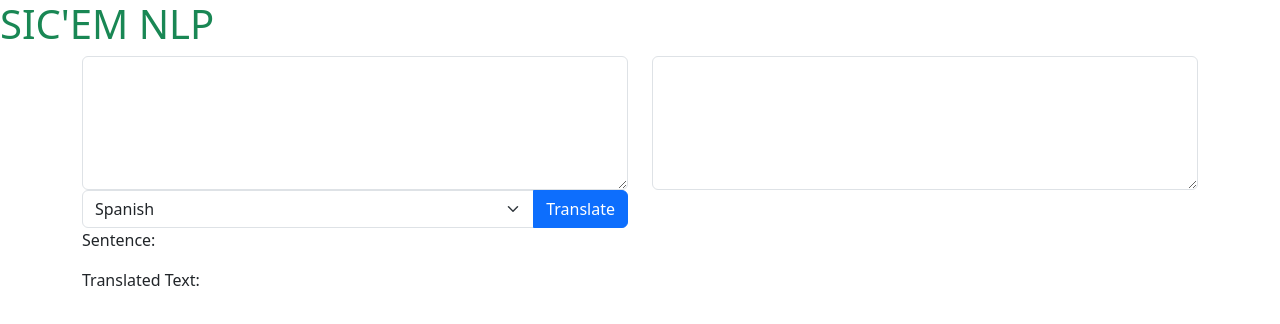
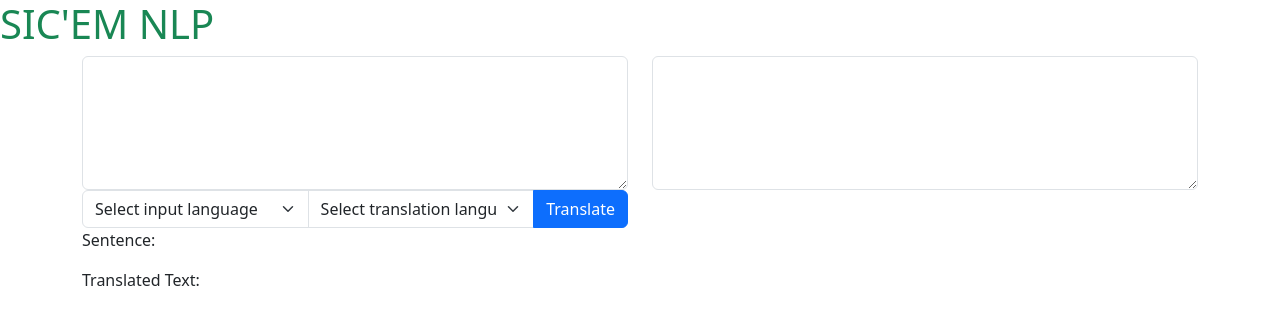
Before and after one commit to Baylor-AI/DivineTranslate, a React (Create React App) app in the folder bible-frontend/: page / in a window 1280 px wide. Shown: the top 324 px of the page. Built offline with nearby package versions, Linux system fonts and the light colour scheme.

Commit message:
add input language button

```diff
--- a/bible-frontend/src/App.js
+++ b/bible-frontend/src/App.js
@@ -8,13 +8,14 @@ import translateTextM from "./ModelTranslate";
 
 function App() {
   const [inputText, setInputText] = useState('');
-  const [targetLanguage, setTargetLanguage] = useState('es'); // Default: Spanish
+  const [inputLanguage, setInputLanguage] = useState('Set input language'); // Default: English
+  const [targetLanguage, setTargetLanguage] = useState('Set output language'); // Default: Spanish
   const [translatedText, setTranslatedText] = useState('');
 
   const handleTranslate = async () => {
-    if (inputText) {
-        if (targetLanguage === "cmn"){
-            const text = await translateTextM(inputText, "eng", targetLanguage);
+    if (inputText && inputLanguage !== targetLanguage) {
+      if (targetLanguage === "cmn") {
+        const text = await translateTextM(inputText, inputLanguage, targetLanguage);
         setTranslatedText(text);
         console.log(text);
       } else {
@@ -22,13 +23,32 @@ function App() {
         setTranslatedText(text);
         console.log(text);
       }
+    } else {
+      // Input and target languages are the same, or input text is empty.
+      // Handle this case as needed.
     }
   };
 
+  const languageOptions = {
+    es: 'Spanish',
+    en: 'English',
+    fr: 'French',
+    cmn: 'Mandarin Chinese',
+  };
+
   const languageCodeMap = {
-    es: 'spa', // Spanish
-    en: 'eng', // English
-    fr: 'fra', // French
+    es: 'spa',
+    en: 'eng',
+    fr: 'fra',
+    'Mandarin Chinese': 'cmn',
+  };
+
+  const handleInputChange = (e) => {
+    setInputLanguage(e.target.value);
+  };
+
+  const handleTargetChange = (e) => {
+    setTargetLanguage(e.target.value);
   };
 
   const wordSelectorData = {
@@ -39,22 +59,45 @@ function App() {
 
   return (
     <div className="App">
-            <h1 className="text-success">  SIC'EM NLP </h1>
-            <div class="container">
+      <h1 className="text-success">SIC'EM NLP</h1>
+      <div className="container">
         <div className="row">
           <div className="col s12 m6">
             <div className="form-group">
-                            <textarea className="form-control" id="exampleFormControlTextarea1" rows="5" value={inputText}
-        onChange={(e) => setInputText(e.target.value)}></textarea>
+              <textarea
+                className="form-control"
+                id="exampleFormControlTextarea1"
+                rows="5"
+                value={inputText}
+                onChange={(e) => setInputText(e.target.value)}
+              ></textarea>
             </div>
             <div className="input-group">
-
-                        <select className="form-select" aria-label="Default select example" value={targetLanguage} onChange={(e) => setTargetLanguage(e.target.value)}>
-                            <option selected>Select translation language</option>
-                            <option value="es">Spanish</option>
-                            <option value="fr">French</option>
-                            <option value="en">English</option>
-                            <option value="cmn">Mandarin Chinese</option>
+              <select
+                className="form-select"
+                aria-label="Default select example"
+                value={inputLanguage}
+                onChange={handleInputChange}
+              >
+                <option>Select input language</option>
+                {Object.entries(languageOptions).map(([code, language]) => (
+                  <option key={code} value={code}>
+                    {language}
+                  </option>
+                ))}
+              </select>
+              <select
+                className="form-select"
+                aria-label="Default select example"
+                value={targetLanguage}
+                onChange={handleTargetChange}
+              >
+                <option>Select translation language</option>
+                {Object.entries(languageOptions).map(([code, language]) => (
+                  <option key={code} value={code}>
+                    {language}
+                  </option>
+                ))}
               </select>
               <a
                 className="btn btn-primary"
@@ -70,9 +113,13 @@ function App() {
             </div>
           </div>
           <div className="col s12 m6">
-
             <div className="form-group">
-                            <textarea className="form-control" id="exampleFormControlTextarea1" rows="5" value={translatedText}></textarea>
+              <textarea
+                className="form-control"
+                id="exampleFormControlTextarea1"
+                rows="5"
+                value={translatedText}
+              ></textarea>
             </div>
           </div>
           <WordSelector data={wordSelectorData} />
```
Lines whose indentation alone changed are shown as unchanged.
